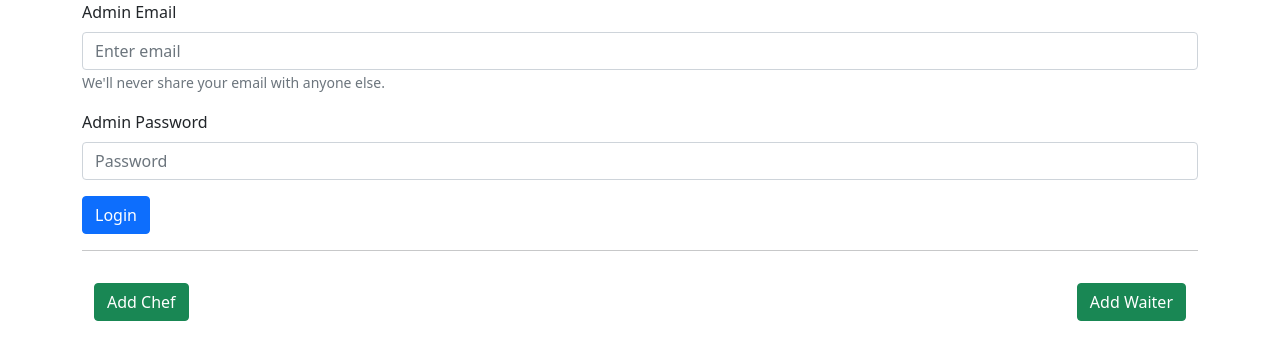
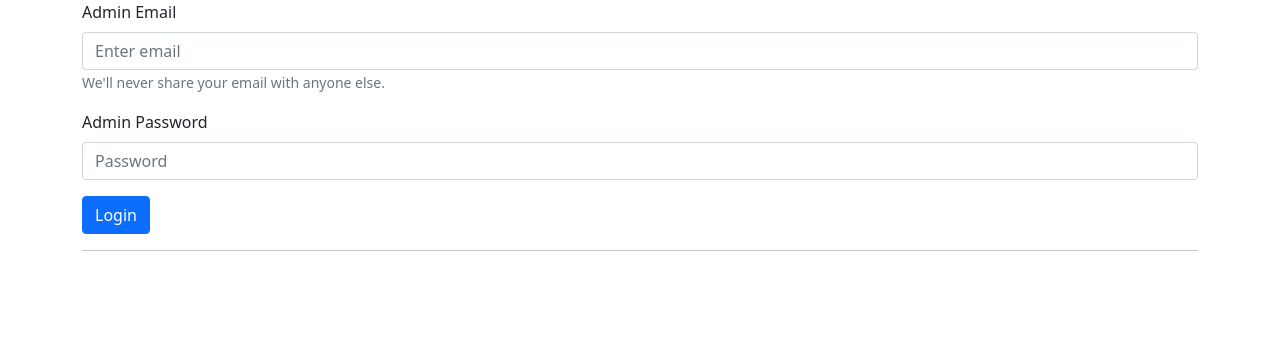
Before and after one commit to shreyazz/Restaurant-Management-System, a React (Create React App) app: page /adminLogin in a window 1280 px wide. Shown: the top 360 px of the page. Built offline with nearby package versions, Linux system fonts and the light colour scheme.

Commit message:
added render conditions

```diff
--- a/src/pages/AdminLogin.jsx
+++ b/src/pages/AdminLogin.jsx
@@ -153,9 +153,12 @@ const AdminLogin = () => {
               Add Admin
             </Button>
           )}
-
-          <Button variant="success mt-3 mr-2">Add Chef</Button>
-          <Button variant="success mt-3">Add Waiter</Button>
+          {role === "admin" && (
+            <>
+              <Button variant="success mt-3 mr-2">Add Chef</Button>
+              <Button variant="success mt-3">Add Waiter</Button>
+            </>
+          )}
         </div>
       </Container>
     </Container>
@@ -168,4 +171,3 @@ export default AdminLogin;
 // TODO: waiter -> name, role(auto), emp-id, password
 // * admin -> email, role(auto), username, password
 // TODO: Add Dishes (only admin)
-// yo sumee
```
